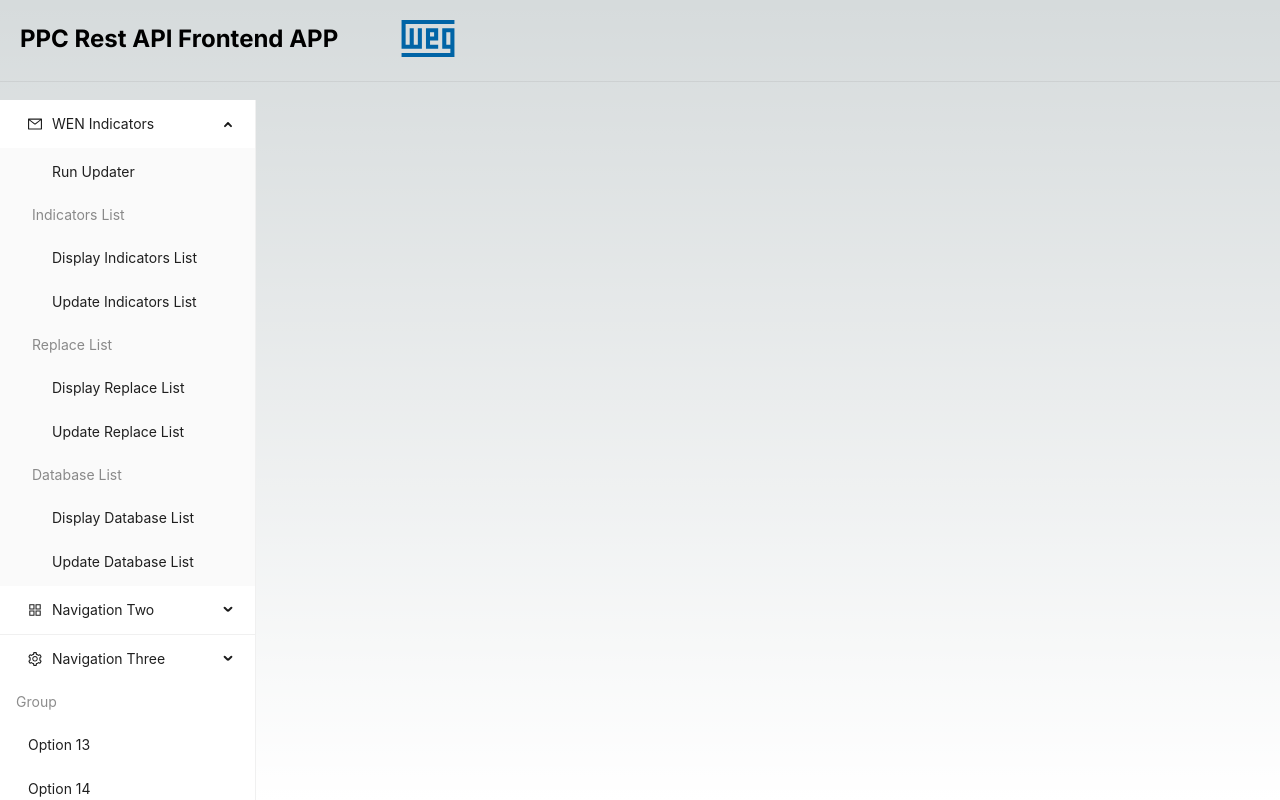
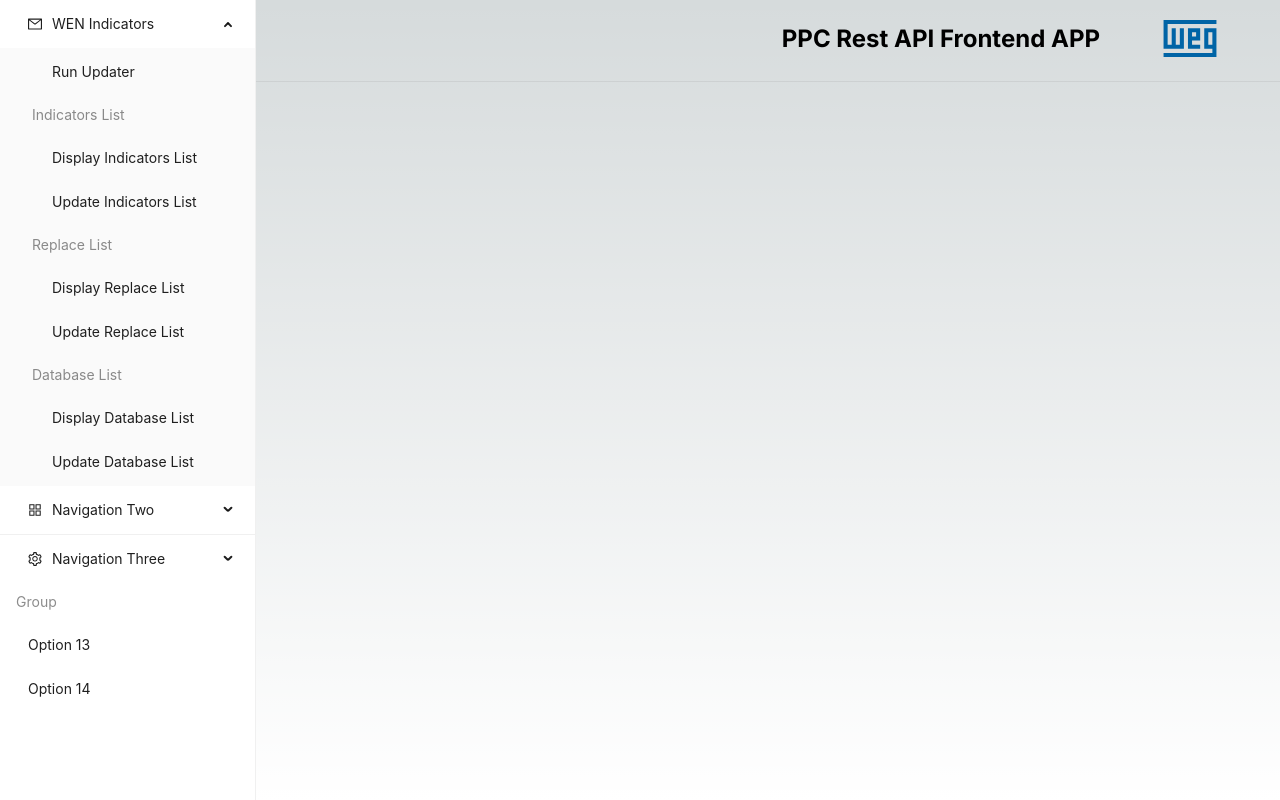
Before and after one commit to RA4Z/ppc_rest_frontend, a Next.js app: page / in a window 1280 px wide. Built offline with nearby package versions, Linux system fonts and the light colour scheme.

Commit message:
Começando código de notification

```diff
--- a/src/components/Header/Header.module.scss
+++ b/src/components/Header/Header.module.scss
@@ -1,12 +1,12 @@
 .head {
   position: fixed;
-  z-index: 10;
+  z-index: 9;
   width: 100%;
 }
 
 .center {
   display: flex;
-  justify-content: flex-start;
+  justify-content: flex-end;
   align-items: center;
   padding: 20px 0 0 20px;
 }
--- a/src/components/Header/index.tsx
+++ b/src/components/Header/index.tsx
@@ -2,7 +2,6 @@ import { Divider } from 'antd';
 import styles from './Header.module.scss'
 import Image from "next/image";
 import Link from 'next/link';
-import SideBar from 'components/SideBar';
 
 export default function Header() {
     return (
--- a/src/components/SideBar/SideBar.module.scss
+++ b/src/components/SideBar/SideBar.module.scss
@@ -1,7 +1,6 @@
 .side {
     position: fixed;
     height: 100%;
-    margin-top: 100px;
     width: 256px;
     z-index: 10;
 }
--- a/src/components/SideBar/index.tsx
+++ b/src/components/SideBar/index.tsx
@@ -1,16 +1,34 @@
 'use client'
 import styles from './SideBar.module.scss'
-import { Menu } from 'antd';
+import { Menu, notification } from 'antd';
 import { useRouter } from 'next/navigation'
 import { items } from './items';
 import { update_database } from 'services/functions';
+import type { NotificationArgsProps } from 'antd';
+
+type NotificationPlacement = NotificationArgsProps['placement'];
 
 export default function SideBar() {
     const router = useRouter()
-    function clicou(e: { key: string }) {
+    const [api, contextHolder] = notification.useNotification();
+
+    const openNotification = (title: string, content: string) => {
+        api.info({
+            message: title,
+            description: content,
+            placement: 'bottom',
+        });
+    };
+
+    async function clicou(e: { key: string }) {
         switch (e.key) {
             case 'WenIndicators_All_Update':
-                return update_database('/update')
+                const result = await update_database('/update')
+                if (result) {
+                    return () => openNotification('Dados Atualizados', 'Os dados foram atualizados com sucesso no servidor PCP!')
+                } else {
+                    return () => openNotification('Erro Inesperado', 'Ocorreu algum erro ao tentar atualizar os dados! Tente novamente mais tarde!')
+                }
             case 'WenIndicators_List_Display':
                 return router.push('/WenIndicators', { scroll: false })
             default:
@@ -18,6 +36,8 @@ export default function SideBar() {
         }
     }
     return (
+        <>
+            {contextHolder}
             <Menu
                 className={styles.side}
                 onClick={clicou}
@@ -25,5 +45,6 @@ export default function SideBar() {
                 defaultOpenKeys={['sub1']}
                 mode="inline"
                 items={items} />
+        </>
     )
 }
```
Lines whose indentation alone changed are shown as unchanged.
